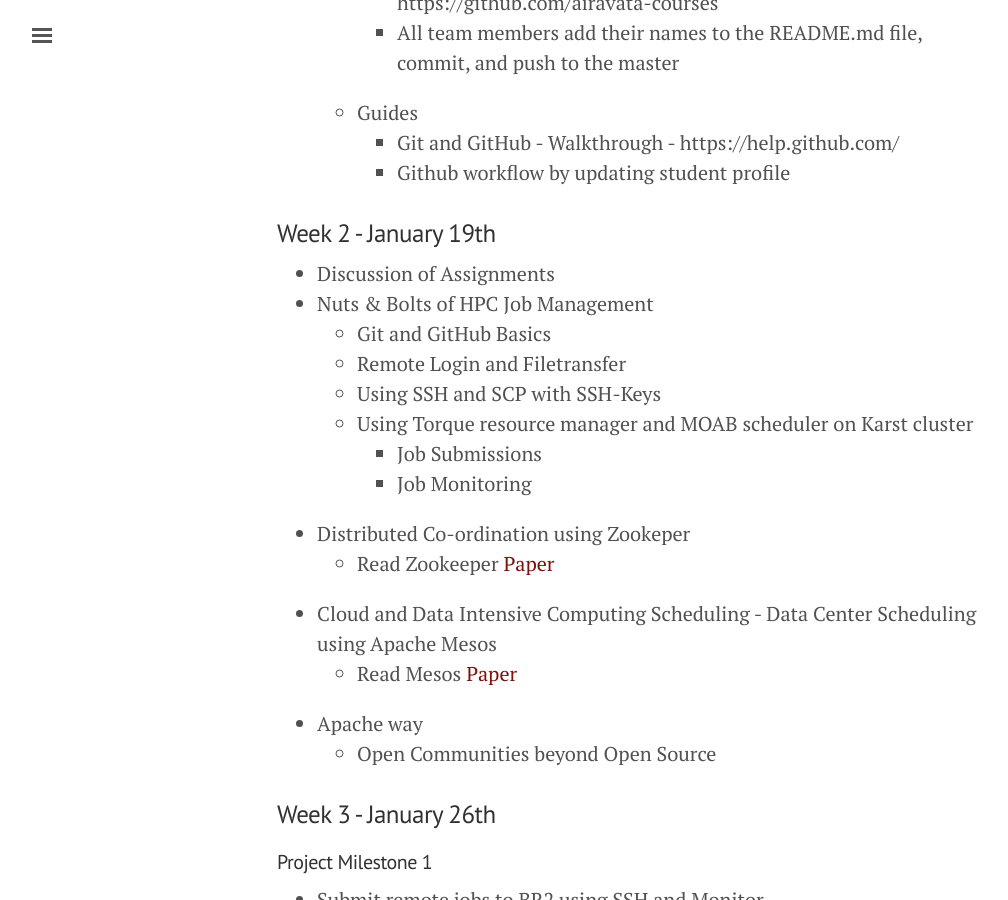
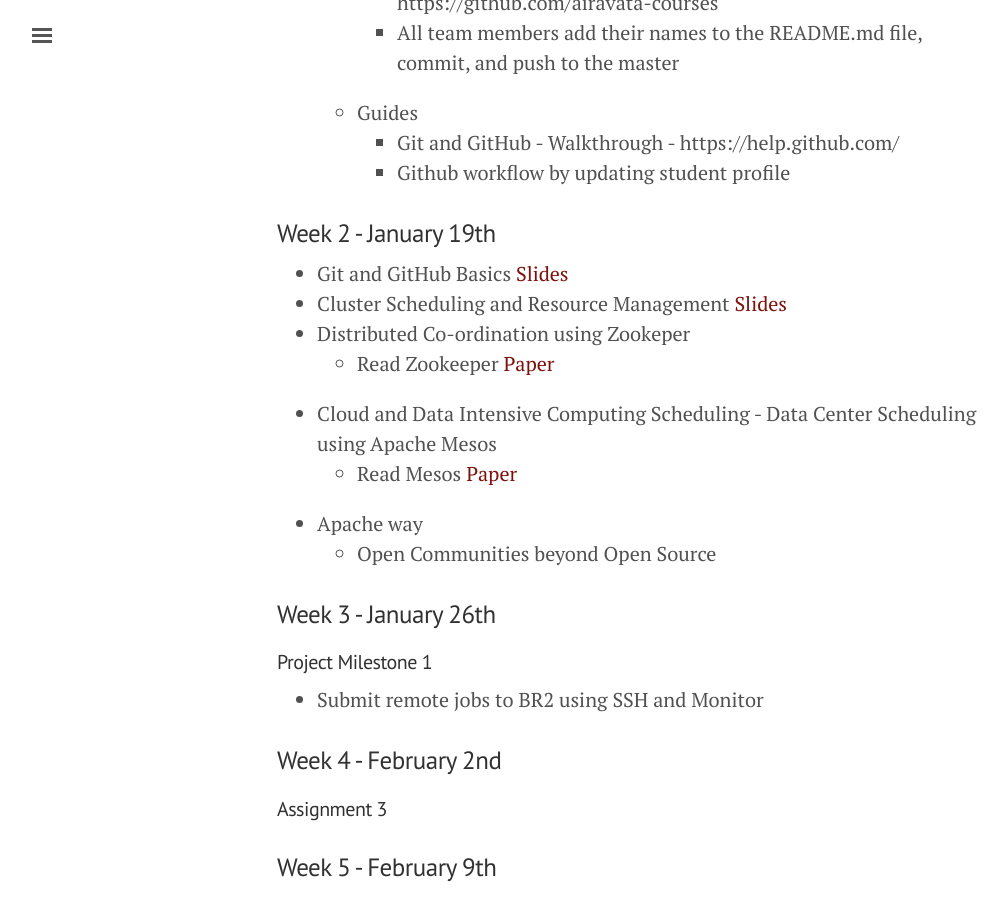
Before and after one commit to airavata-courses/airavata-courses.github.io, a Jekyll site: the page built from index.md, in a window 1280 px wide and 900 px high, scrolled down 3782 px. Shown: the whole window, without its empty margins (3-1011 px from the left). Built offline with Jekyll 4.4.1, drawn with Linux system fonts in a browser that asks for light colours; the list of posts is cut into pages by our own code.

Commit message:
Adding MEP's slides from January 19th

```diff
--- a/index.md
+++ b/index.md
@@ -88,14 +88,8 @@
       * Github workflow by updating student profile
 
 ###  Week 2 - January 19th
-* Discussion of Assignments
-* Nuts & Bolts of HPC Job Management
-    * Git and GitHub Basics
-    * Remote Login and Filetransfer
-    * Using SSH and SCP with SSH-Keys
-    * Using Torque resource manager and MOAB scheduler on Karst cluster
-        * Job Submissions
-        * Job Monitoring
+* Git and GitHub Basics [Slides]({{ site.url }}public/slides/I590-Git-Overview.pdf)
+* Cluster Scheduling and Resource Management [Slides]({{ site.url }}public/slides/I590-ClusterScheduling.pdf)
 * Distributed Co-ordination using Zookeper
     * Read Zookeeper [Paper](https://www.usenix.org/legacy/event/usenix10/tech/full_papers/Hunt.pdf)
 * Cloud and Data Intensive Computing Scheduling - Data Center Scheduling using Apache Mesos
```
Also changed, not shown: 2 other files.
